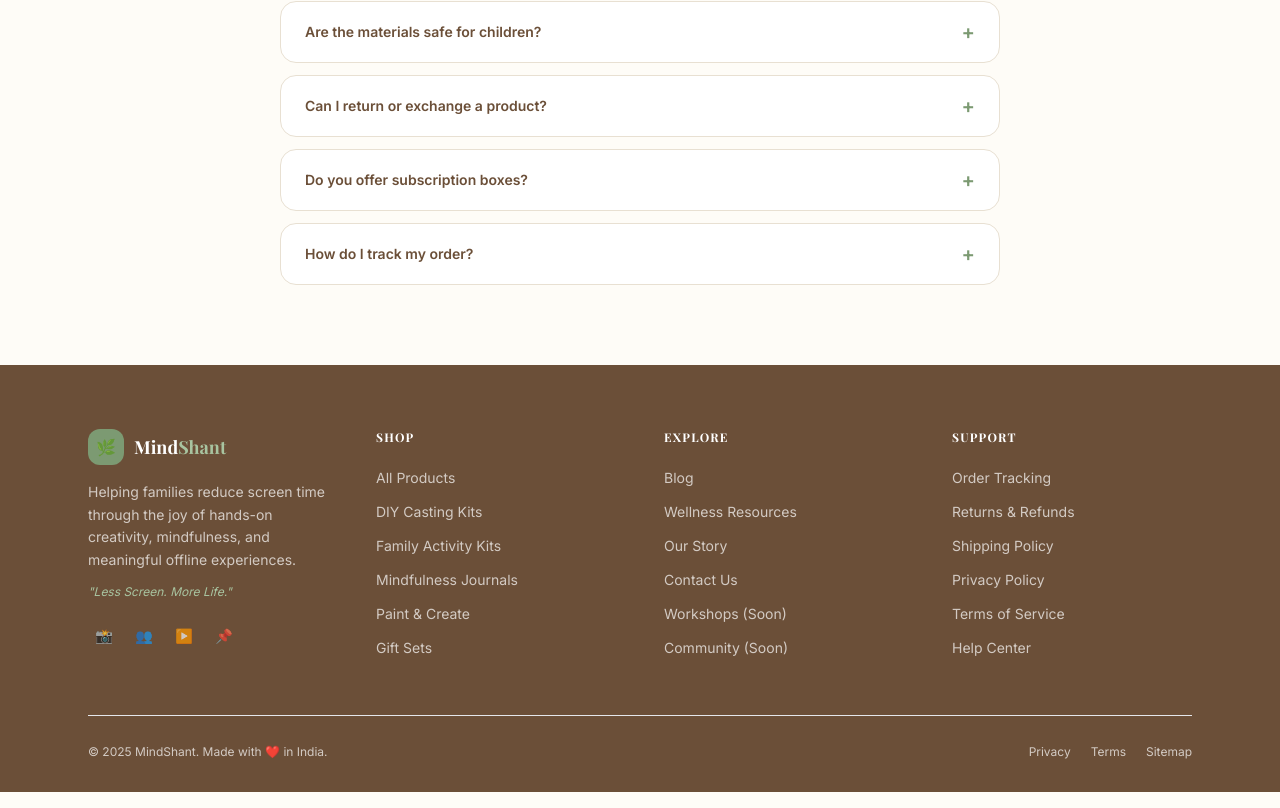
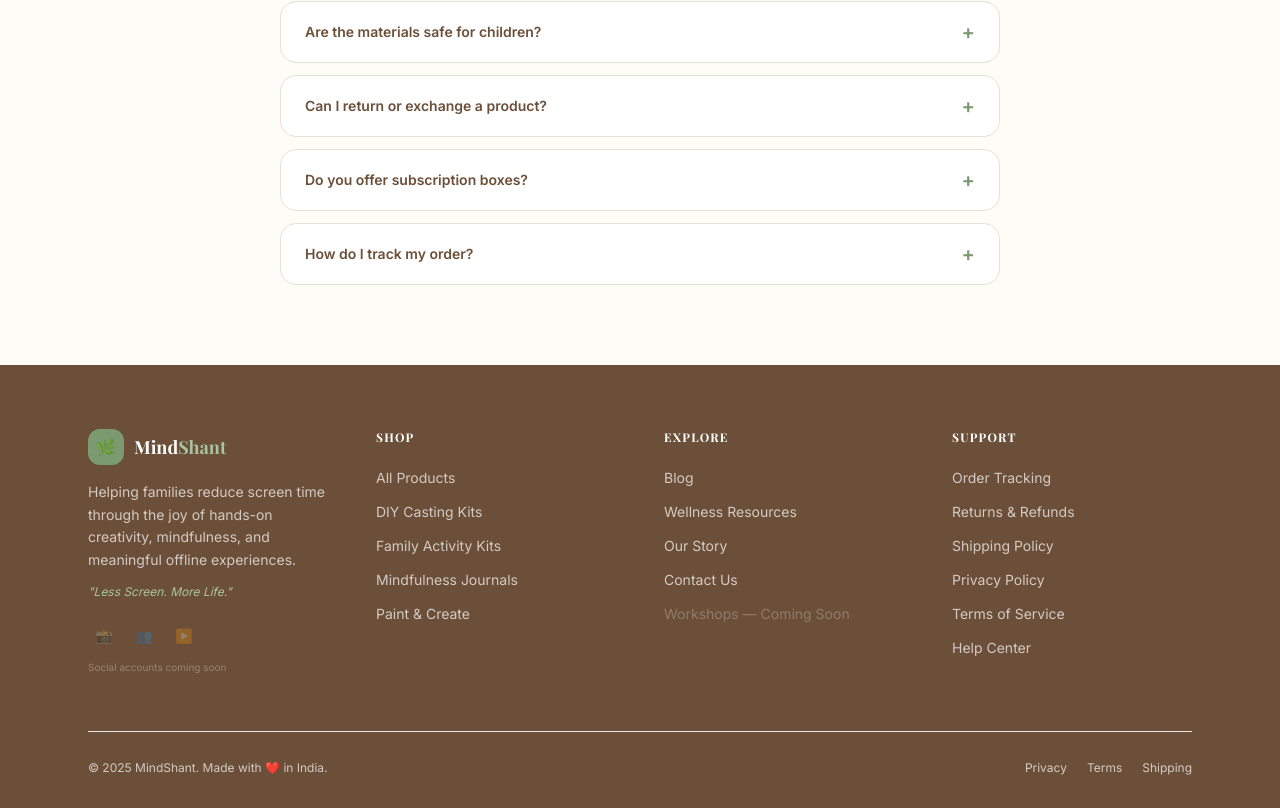
Before and after one commit to Jyoti2823/mindful-crafts, a Next.js app: page / in a window 1280 px wide. Shown: the part 6214-7022 px from the top of the page. Built offline with nearby package versions, Linux system fonts and the light colour scheme; no server answers; a web font is replaced by a local one.

Commit message:
feat: Audit fixes + SEO + Honest content + Phase 2C complete

```diff
--- a/src/components/layout/Footer.tsx
+++ b/src/components/layout/Footer.tsx
@@ -1,37 +1,28 @@
 import Link from 'next/link'
 
 const shopLinks = [
-  { label: 'All Products', href: '/shop' },
-  { label: 'DIY Casting Kits', href: '/shop' },
-  { label: 'Family Activity Kits', href: '/shop' },
-  { label: 'Mindfulness Journals', href: '/shop' },
-  { label: 'Paint & Create', href: '/shop' },
-  { label: 'Gift Sets', href: '/shop' },
+  { label: 'All Products',        href: '/shop' },
+  { label: 'DIY Casting Kits',    href: '/shop' },
+  { label: 'Family Activity Kits',href: '/shop' },
+  { label: 'Mindfulness Journals',href: '/shop' },
+  { label: 'Paint & Create',      href: '/shop' },
 ]
 
 const exploreLinks = [
-  { label: 'Blog', href: '/blog' },
-  { label: 'Wellness Resources', href: '/wellness' },
-  { label: 'Our Story', href: '/about' },
-  { label: 'Contact Us', href: '/contact' },
-  { label: 'Workshops (Soon)', href: '#' },
-  { label: 'Community (Soon)', href: '#' },
+  { label: 'Blog',                href: '/blog' },
+  { label: 'Wellness Resources',  href: '/wellness' },
+  { label: 'Our Story',           href: '/about' },
+  { label: 'Contact Us',          href: '/contact' },
+  { label: 'Workshops — Coming Soon', href: '#', muted: true },
 ]
 
 const supportLinks = [
-  { label: 'Order Tracking', href: '#' },
-  { label: 'Returns & Refunds', href: '#' },
-  { label: 'Shipping Policy', href: '#' },
-  { label: 'Privacy Policy', href: '#' },
-  { label: 'Terms of Service', href: '#' },
-  { label: 'Help Center', href: '/contact' },
-]
-
-const socials = [
-  { label: 'Instagram', icon: '📸', href: '#' },
-  { label: 'Facebook', icon: '👥', href: '#' },
-  { label: 'YouTube', icon: '▶️', href: '#' },
-  { label: 'Pinterest', icon: '📌', href: '#' },
+  { label: 'Order Tracking',   href: '/account' },
+  { label: 'Returns & Refunds',href: '/policies/returns' },
+  { label: 'Shipping Policy',  href: '/policies/shipping' },
+  { label: 'Privacy Policy',   href: '/policies/privacy' },
+  { label: 'Terms of Service', href: '/policies/terms' },
+  { label: 'Help Center',      href: '/contact' },
 ]
 
 export default function Footer() {
@@ -42,9 +33,7 @@ export default function Footer() {
           {/* Brand */}
           <div>
             <div className="flex items-center gap-2.5 mb-4">
-              <div className="w-9 h-9 bg-sage rounded-xl flex items-center justify-center text-base">
-                🌿
-              </div>
+              <div className="w-9 h-9 bg-sage rounded-xl flex items-center justify-center text-base">🌿</div>
               <span className="font-playfair text-lg font-bold text-white">
                 Mind<em className="text-sage-300 not-italic">Shant</em>
               </span>
@@ -53,18 +42,23 @@ export default function Footer() {
               Helping families reduce screen time through the joy of hands-on creativity, mindfulness, and meaningful offline experiences.
             </p>
             <p className="text-xs text-sage-300 italic mb-5">&quot;Less Screen. More Life.&quot;</p>
+            {/* Social — placeholder until real accounts created */}
             <div className="flex gap-2">
-              {socials.map((s) => (
-                <a
+              {[
+                { label: 'Instagram', icon: '📸' },
+                { label: 'Facebook',  icon: '👥' },
+                { label: 'YouTube',   icon: '▶️' },
+              ].map((s) => (
+                <span
                   key={s.label}
-                  href={s.href}
-                  aria-label={s.label}
-                  className="w-8 h-8 rounded-lg bg-white/8 flex items-center justify-center text-sm hover:bg-sage transition-all duration-200"
+                  title={`${s.label} — Coming Soon`}
+                  className="w-8 h-8 rounded-lg bg-white/8 flex items-center justify-center text-sm opacity-40 cursor-not-allowed"
                 >
                   {s.icon}
-                </a>
+                </span>
               ))}
             </div>
+            <p className="text-[10px] text-white/30 mt-2">Social accounts coming soon</p>
           </div>
 
           {/* Shop */}
@@ -87,9 +81,13 @@ export default function Footer() {
             <ul className="space-y-2.5">
               {exploreLinks.map((l) => (
                 <li key={l.label}>
-                  <Link href={l.href} className="text-sm hover:text-sage-300 transition-colors">
-                    {l.label}
-                  </Link>
+                  {l.muted ? (
+                    <span className="text-sm text-white/25 cursor-not-allowed">{l.label}</span>
+                  ) : (
+                    <Link href={l.href} className="text-sm hover:text-sage-300 transition-colors">
+                      {l.label}
+                    </Link>
+                  )}
                 </li>
               ))}
             </ul>
@@ -117,11 +115,9 @@ export default function Footer() {
             <span className="text-terracotta-300">❤️</span> in India.
           </p>
           <div className="flex gap-5">
-            {['Privacy', 'Terms', 'Sitemap'].map((l) => (
-              <a key={l} href="#" className="text-xs hover:text-sage-300 transition-colors">
-                {l}
-              </a>
-            ))}
+            <Link href="/policies/privacy" className="text-xs hover:text-sage-300 transition-colors">Privacy</Link>
+            <Link href="/policies/terms"   className="text-xs hover:text-sage-300 transition-colors">Terms</Link>
+            <Link href="/policies/shipping" className="text-xs hover:text-sage-300 transition-colors">Shipping</Link>
           </div>
         </div>
       </div>
```
